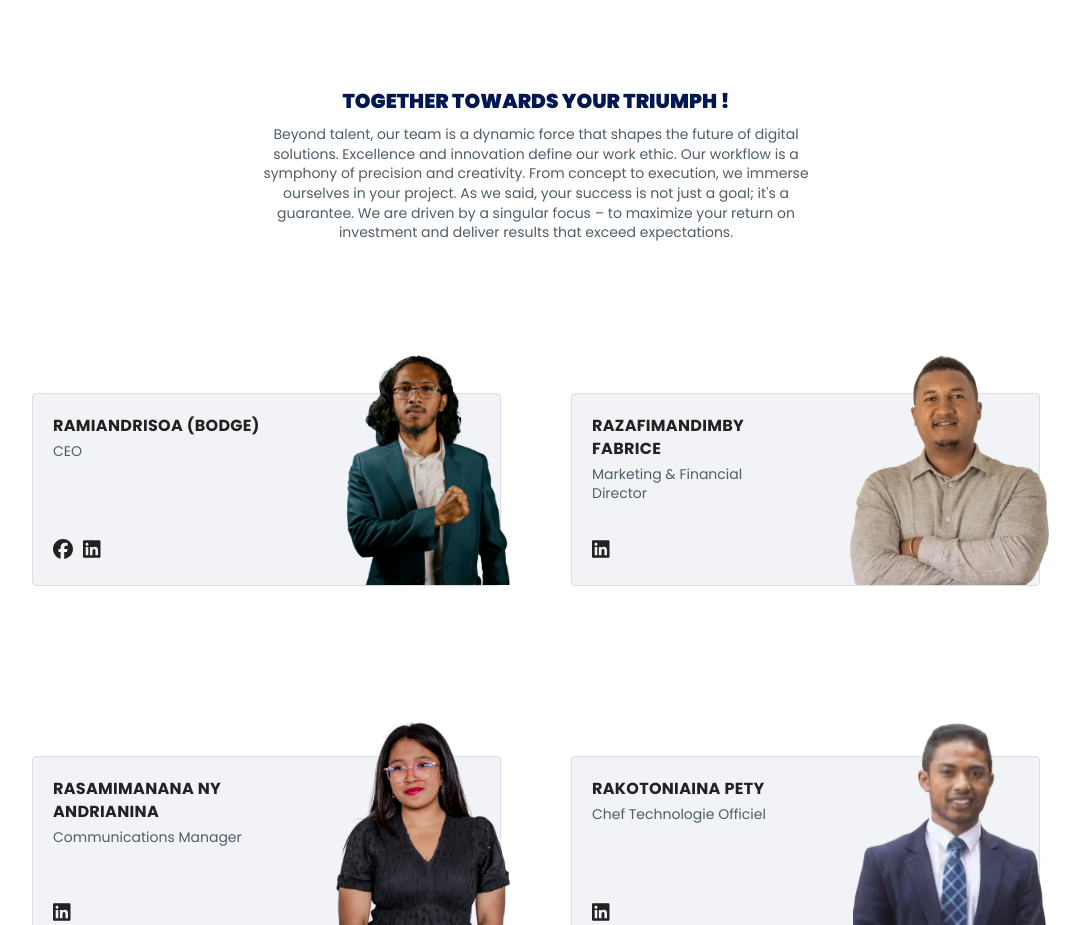
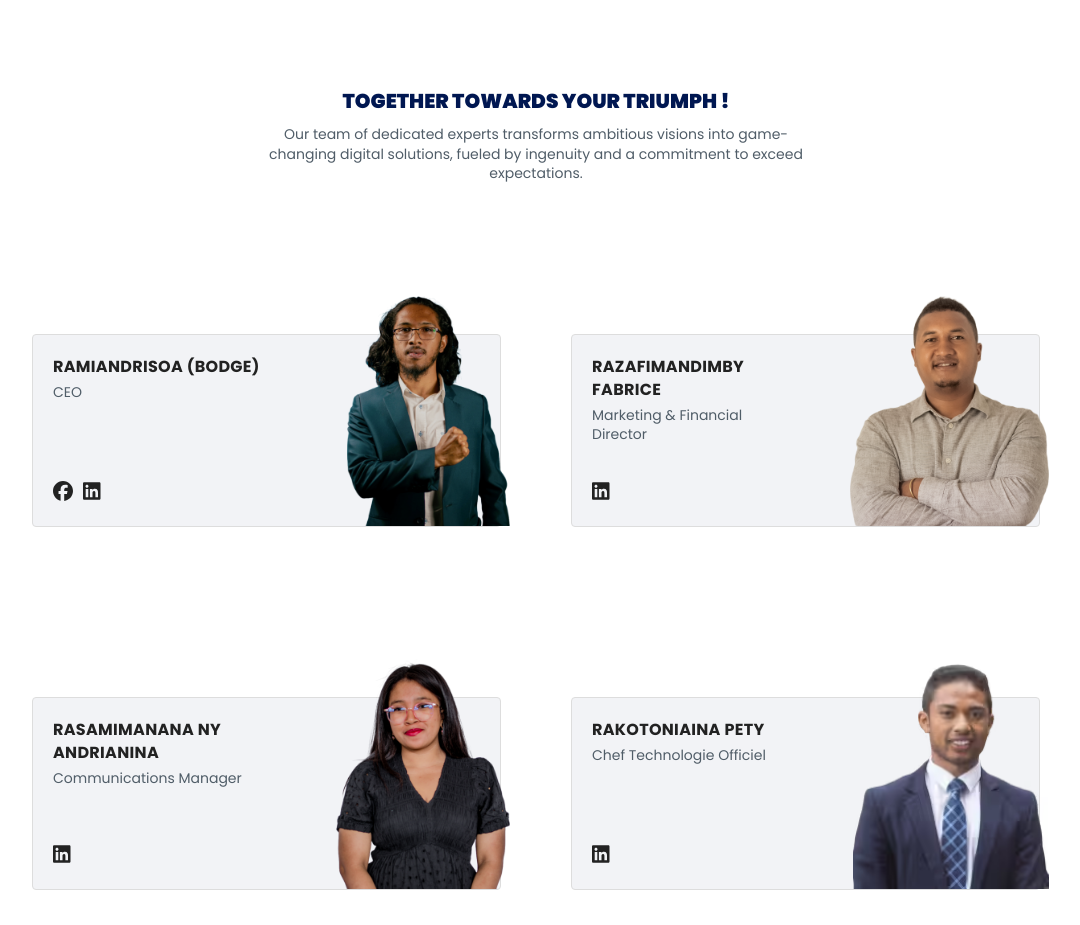
Before and after one commit to maxime-dot/website3, a Next.js app: page /teams in a window 1280 px wide. Shown: the part 1200-2125 px from the top of the page, without its empty margins (104-1184 px from the left). Built offline with nearby package versions, Linux system fonts and the light colour scheme.

Commit message:
refactor: change title and description .

```diff
--- a/src/components/team-list/TeamList.tsx
+++ b/src/components/team-list/TeamList.tsx
@@ -32,13 +32,9 @@ const TeamList: React.FC = () => {
         viewport={{ once: true }}
         className="akata-text-medium team-title-description"
       >
-        Beyond talent, our team is a dynamic force that shapes the future of
-        digital solutions. Excellence and innovation define our work ethic. Our
-        workflow is a symphony of precision and creativity. From concept to
-        execution, we immerse ourselves in your project. As we said, your
-        success is not just a goal; it&apos;s a guarantee. We are driven by a
-        singular focus – to maximize your return on investment and deliver
-        results that exceed expectations.
+        Our team of dedicated experts transforms ambitious visions into
+        game-changing digital solutions, fueled by ingenuity and a commitment to
+        exceed expectations.
       </motion.p>
       <div className="list-content container">
         {TeamData.map((data, index) => (
```
